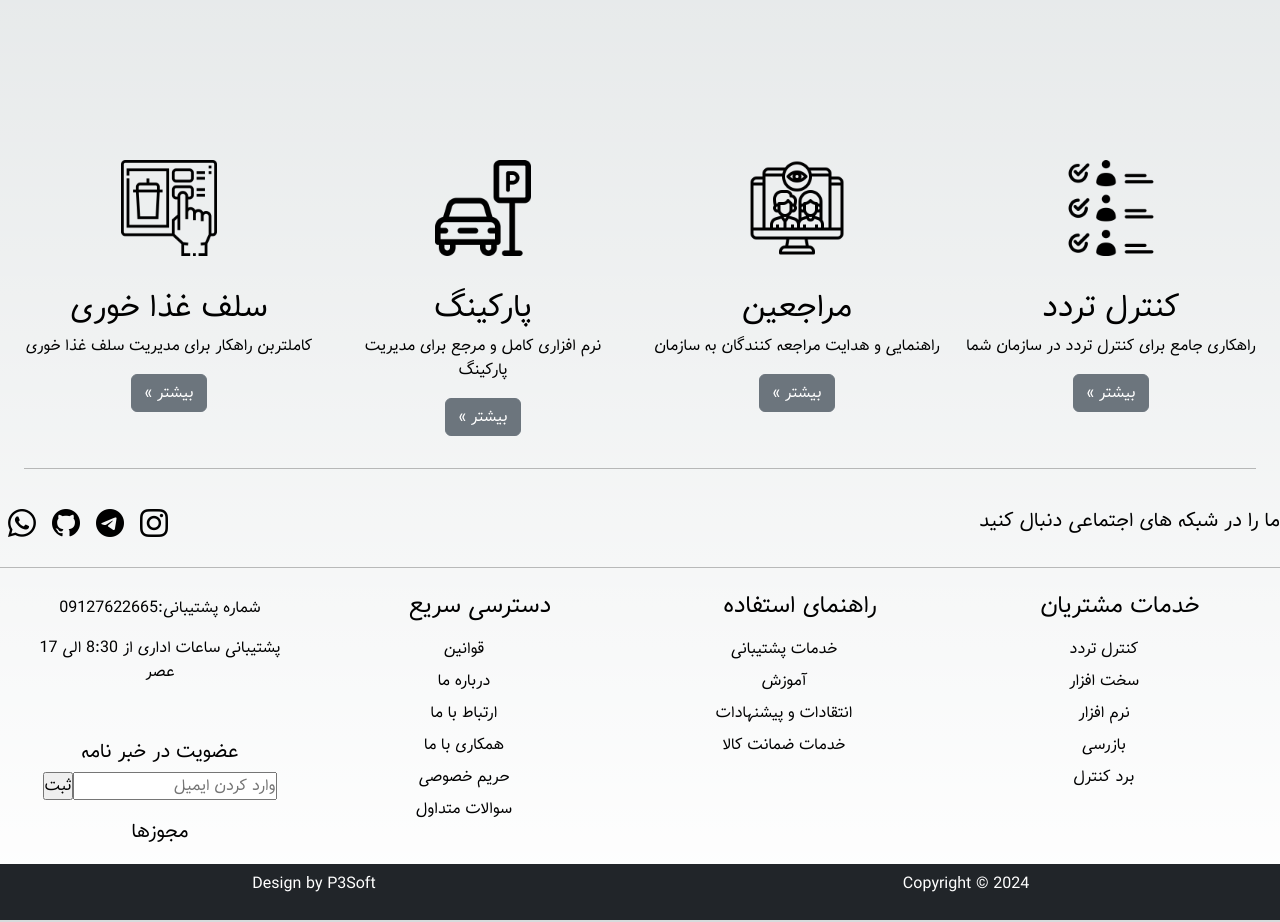
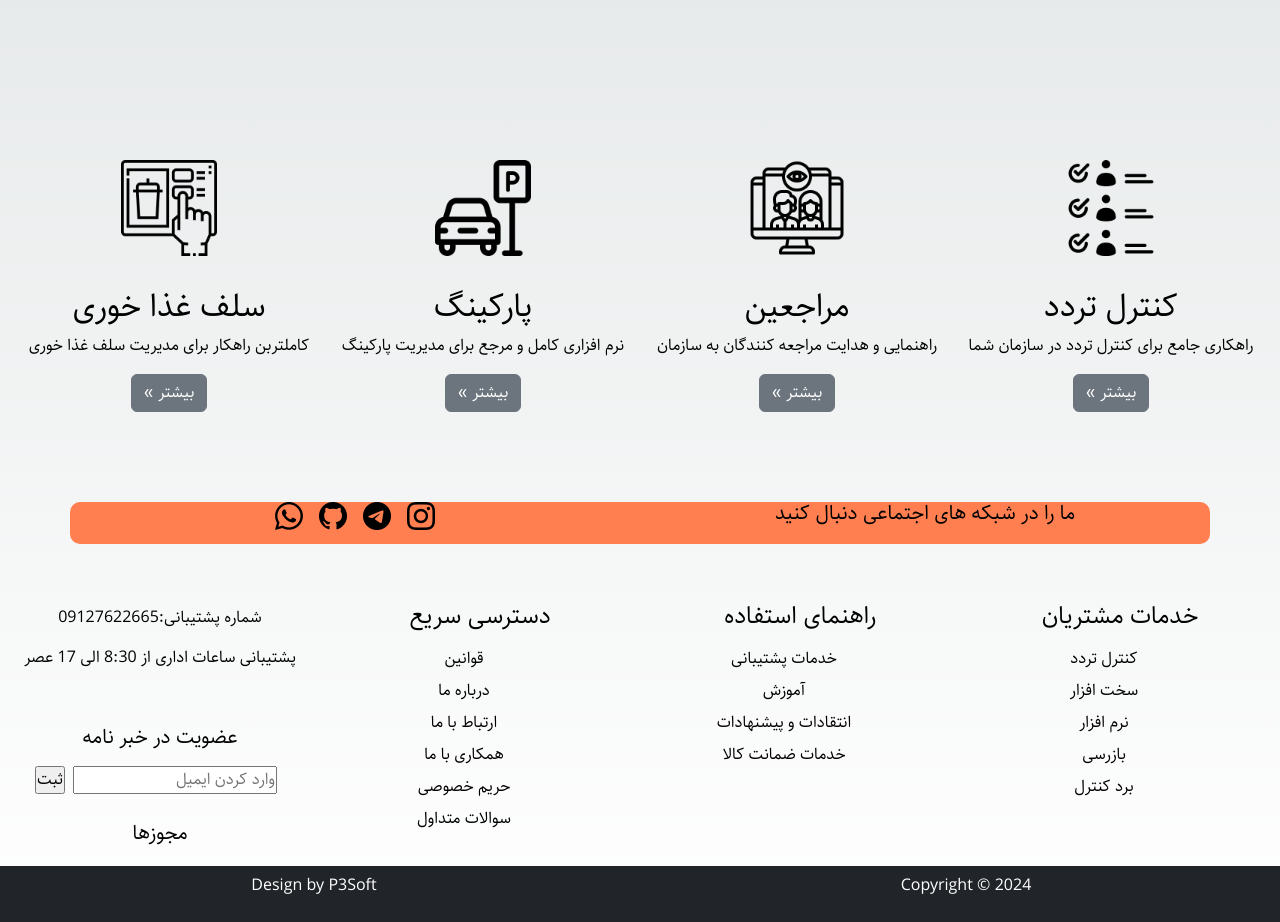
Before and after one commit to ali-khosravani/nextjs, a Next.js app: page / in a window 1280 px wide. Shown: the part 680-1602 px from the top of the page. Built offline with nearby package versions, Linux system fonts and the light colour scheme.

Commit message:
Update footer

```diff
--- a/app/components/layout/Footer/Footer1.tsx
+++ b/app/components/layout/Footer/Footer1.tsx
@@ -34,7 +34,7 @@ const Footer1 = () => {
                     <p className="SocialMedia-Button"><a className="btn btn-secondary " href="/">بیشتر &raquo;</a></p>
                 </div>
             </div>
-            <hr />
+
         </div>
     )
 }
--- a/app/components/layout/Footer/Footer2.tsx
+++ b/app/components/layout/Footer/Footer2.tsx
@@ -1,22 +1,26 @@
 import React from 'react'
+import './Styled.css';
+
 
 const Footer2 = () => {
     return (
         <>
-            <div className='d-flex justify-content-between w-100'>
-                <div>
+            <div className="container footer2Class">
+                <div className="row h-100">
+                    <div className='col'>
                         <h5 className='text-center'>ما را در شبکه های اجتماعی دنبال کنید</h5>
                     </div>
+                    <div className='col'>
                         <div className='d-flex justify-content-center'>
                             <h3><a href="/"><i className="bi bi-instagram p-2"></i></a></h3>
                             <h3><a href="/"><i className="bi bi-telegram p-2"></i></a></h3>
                             <h3><a href="/"><i className="bi bi-github p-2"></i></a></h3>
                             <h3><a href="/"><i className="bi bi-whatsapp p-2"></i></a></h3>
                         </div>
-
+                    </div>
+                </div>
             </div>
 
-            <hr />
         </>
     )
 }
--- /dev/null
+++ b/app/components/layout/Footer/Styled.css
@@ -0,0 +1,6 @@
+.footer2Class{
+    border-radius: 10px;
+    background-color: coral;
+    margin-top: 50px;
+    margin-bottom: 50px;
+}
--- a/app/components/layout/Footer/TopFooter.tsx
+++ b/app/components/layout/Footer/TopFooter.tsx
@@ -54,7 +54,7 @@ const TopFooter = () => {
             <div className='m-1 p-2'>
               <h5>عضویت در خبر نامه</h5>
               <form action="">
-              <input type="text" placeholder='وارد کردن ایمیل' />
+              <input type="text" placeholder='وارد کردن ایمیل' className='m-2'/>
               <input type="submit" value={'ثبت'}/>
               </form>
 
--- a/app/globals.css
+++ b/app/globals.css
@@ -119,7 +119,6 @@ a {
 }
 a:hover{
   color: inherit;
-  text-shadow: #00000010;
   opacity: 0.5;
 }
 
@@ -129,7 +128,7 @@ a:hover{
   }
 }
 div,h1,h2,h3,h4,h5,h6,p,a{
-  font-family: Tanha;
+  font-family: Sahel;
   text-align: center;
 }
 ul{
```
Lines whose indentation alone changed are shown as unchanged.
